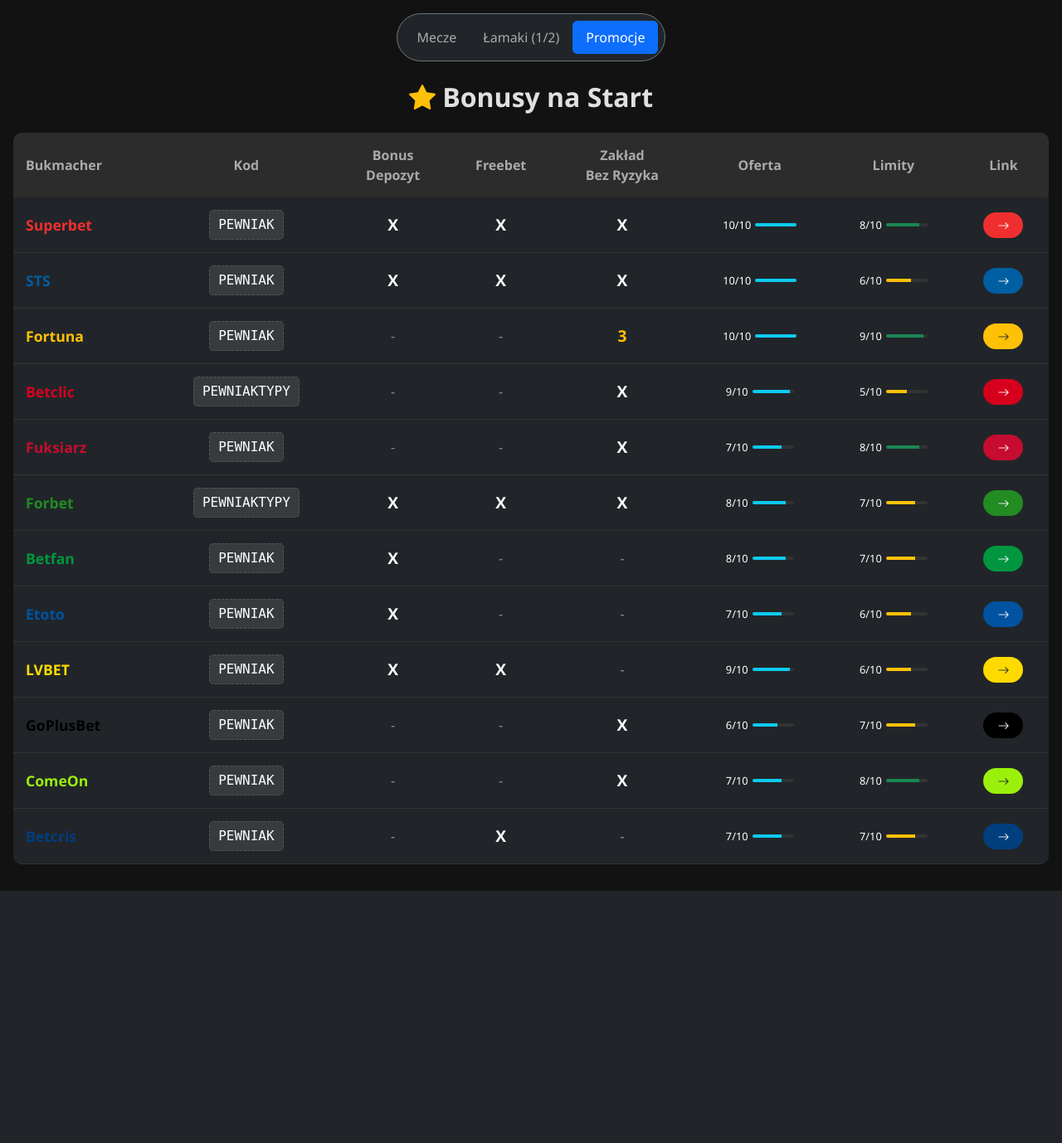
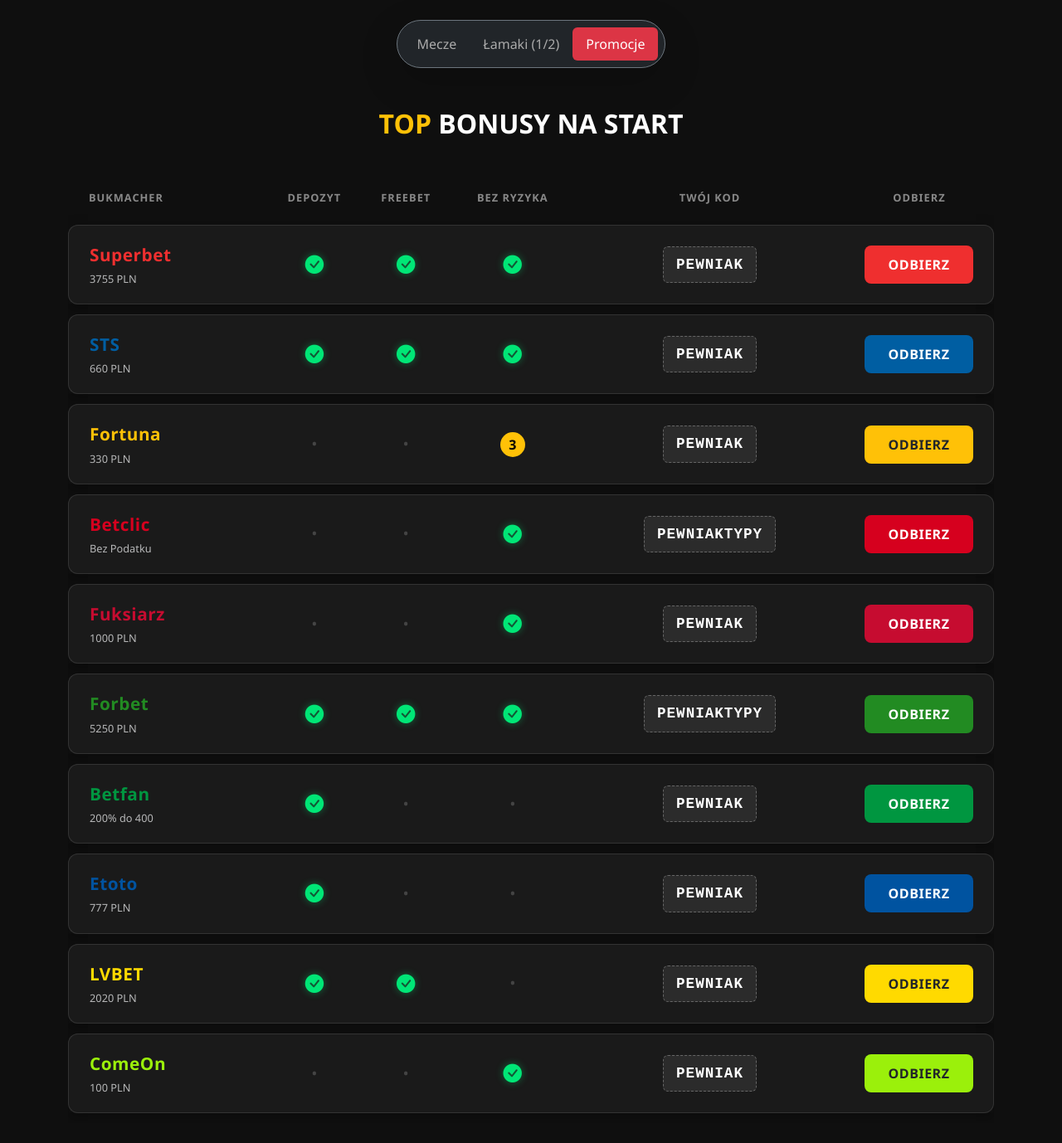
Before and after one commit to pewniaktypy/pewniaczek-pro, a Flask app: page /promocje in a window 1280 px wide. Shown: the whole page at 83% size. Before the commit the page ends 1074 px from the top, so only its background shows below. Run offline with Flask 3, Linux system fonts and the light colour scheme.

Commit message:
Nowoczesny Design Promocji

```diff
--- a/main.py
+++ b/main.py
@@ -198,57 +198,49 @@ def lamaki():
     matches = [json.loads(r['data_json']) for r in rows]
     return render_template('lamaki.html', matches=pd.DataFrame(matches), today_date=now_pl.strftime('%Y-%m-%d'), tomorrow_date=(now_pl + timedelta(days=1)).strftime('%Y-%m-%d'), current_view=date_str)
 
-# --- PROMOCJE: TABELA Z KRZYŻYKAMI (X) ---
+# --- ZAKTUALIZOWANA TRASA: PROMOCJE (MODERN) ---
 @app.route('/promocje')
 def promocje():
     promos = [
         {
             "name": "Superbet", "code": "PEWNIAK", "url": "https://superbet.pl/rejestracja?bonus=PEWNIAK", "color": "#ef2f2f",
-            "deposit": "X", "freebet": "X", "risk_free": "X", "offer_rating": 10, "limit_rating": 8
+            "deposit": "X", "freebet": "X", "risk_free": "X", "bonus_val": "3755 PLN"
         },
         {
             "name": "STS", "code": "PEWNIAK", "url": "https://record.stsaff.pl/_zgupHwwvAp7tzisnZM_GtWNd7ZgqdRLk/1/", "color": "#005ea2",
-            "deposit": "X", "freebet": "X", "risk_free": "X", "offer_rating": 10, "limit_rating": 6
+            "deposit": "X", "freebet": "X", "risk_free": "X", "bonus_val": "660 PLN"
         },
         {
             "name": "Fortuna", "code": "PEWNIAK", "url": "https://efortuna.pl", "color": "#ffc107", "text_dark": True,
-            "deposit": "", "freebet": "", "risk_free": "3", "offer_rating": 10, "limit_rating": 9
+            "deposit": "", "freebet": "", "risk_free": "3", "bonus_val": "330 PLN"
         },
         {
             "name": "Betclic", "code": "PEWNIAKTYPY", "url": "https://betclic.pl/landing/partner?id=SWO_550_7A&zone=458", "color": "#d6001e",
-            "deposit": "", "freebet": "", "risk_free": "X", "offer_rating": 9, "limit_rating": 5
+            "deposit": "", "freebet": "", "risk_free": "X", "bonus_val": "Bez Podatku"
         },
         {
             "name": "Fuksiarz", "code": "PEWNIAK", "url": "https://fuksem.pl/pewniak", "color": "#c60c30",
-            "deposit": "", "freebet": "", "risk_free": "X", "offer_rating": 7, "limit_rating": 8
+            "deposit": "", "freebet": "", "risk_free": "X", "bonus_val": "1000 PLN"
         },
         {
             "name": "Forbet", "code": "PEWNIAKTYPY", "url": "https://www.iforbet.pl/rejestracja/040b9f4849?kod=PEWNIAKTYPY", "color": "#228b22",
-            "deposit": "X", "freebet": "X", "risk_free": "X", "offer_rating": 8, "limit_rating": 7
+            "deposit": "X", "freebet": "X", "risk_free": "X", "bonus_val": "5250 PLN"
         },
         {
             "name": "Betfan", "code": "PEWNIAK", "url": "https://betfan.pl/lp/z4sfbmq4c4", "color": "#009640",
-            "deposit": "X", "freebet": "", "risk_free": "", "offer_rating": 8, "limit_rating": 7
+            "deposit": "X", "freebet": "", "risk_free": "", "bonus_val": "200% do 400"
         },
         {
             "name": "Etoto", "code": "PEWNIAK", "url": "https://rejestracja.etoto.pl/?btag=a_965b_417c_&siteid=965", "color": "#0053a0",
-            "deposit": "X", "freebet": "", "risk_free": "", "offer_rating": 7, "limit_rating": 6
+            "deposit": "X", "freebet": "", "risk_free": "", "bonus_val": "777 PLN"
         },
         {
             "name": "LVBET", "code": "PEWNIAK", "url": "https://m.lvbetpartners.pl/Redirect.aspx?mid=134&sid=1100&cid=&pid=&affid=656724", "color": "#ffda00", "text_dark": True,
-            "deposit": "X", "freebet": "X", "risk_free": "", "offer_rating": 9, "limit_rating": 6
-        },
-        {
-            "name": "GoPlusBet", "code": "PEWNIAK", "url": "https://www.goplusbet.pl/affiliates/?btag=pewniak", "color": "#000000",
-            "deposit": "", "freebet": "", "risk_free": "X", "offer_rating": 6, "limit_rating": 7
+            "deposit": "X", "freebet": "X", "risk_free": "", "bonus_val": "2020 PLN"
         },
         {
             "name": "ComeOn", "code": "PEWNIAK", "url": "https://bit.ly/comeon-pewniak", "color": "#9bf00b", "text_dark": True,
-            "deposit": "", "freebet": "", "risk_free": "X", "offer_rating": 7, "limit_rating": 8
-        },
-        {
-            "name": "Betcris", "code": "PEWNIAK", "url": "https://betcris.pl/affiliates/?btag=590141_l209166", "color": "#003e7e",
-            "deposit": "", "freebet": "X", "risk_free": "", "offer_rating": 7, "limit_rating": 7
+            "deposit": "", "freebet": "", "risk_free": "X", "bonus_val": "100 PLN"
         }
     ]
     return render_template('promocje.html', promos=promos)
--- a/templates/promocje.html
+++ b/templates/promocje.html
@@ -7,91 +7,140 @@
     <link href="https://cdn.jsdelivr.net/npm/bootstrap@5.3.0/dist/css/bootstrap.min.css" rel="stylesheet">
     <link rel="stylesheet" href="https://cdn.jsdelivr.net/npm/bootstrap-icons@1.11.0/font/bootstrap-icons.css">
     <style>
-        body { background-color: #121212; color: #e0e0e0; font-family: 'Segoe UI', sans-serif; }
-        .table-promos { background-color: #1e1e1e; border-radius: 10px; overflow: hidden; }
-        .table-promos th { background-color: #2c2c2c; color: #aaa; border: none; padding: 15px; text-align: center; vertical-align: middle; }
-        .table-promos td { border-color: #333; vertical-align: middle; padding: 15px; text-align: center; }
-        .bookie-name { font-weight: bold; font-size: 1.1rem; text-align: left; display: block; }
-        .bonus-mark { font-weight: bold; font-size: 1.2rem; color: #fff; }
-        .bonus-number { font-weight: bold; font-size: 1.2rem; color: #ffc107; }
+        body { background-color: #0f0f0f; color: #e0e0e0; font-family: 'Segoe UI', sans-serif; }
+
+        /* Nowoczesny styl tabeli jako oddzielnych kart */
+        .promo-table { border-collapse: separate; border-spacing: 0 12px; width: 100%; }
+        .promo-row {
+            background: #1a1a1a;
+            box-shadow: 0 4px 15px rgba(0,0,0,0.3);
+            transition: transform 0.2s, background 0.2s;
+        }
+        .promo-row:hover {
+            transform: scale(1.01);
+            background: #252525;
+            z-index: 10;
+            position: relative;
+        }
+        .promo-row td {
+            padding: 20px 15px;
+            vertical-align: middle;
+            border-top: 1px solid #333;
+            border-bottom: 1px solid #333;
+        }
+        .promo-row td:first-child { border-top-left-radius: 12px; border-bottom-left-radius: 12px; border-left: 1px solid #333; }
+        .promo-row td:last-child { border-top-right-radius: 12px; border-bottom-right-radius: 12px; border-right: 1px solid #333; }
+
+        /* Stylizacja elementów */
+        .bookie-name { font-weight: 800; font-size: 1.3rem; letter-spacing: 0.5px; display: block; }
+        .bonus-val { font-size: 0.8rem; opacity: 0.7; font-weight: normal; margin-top: 4px; display: block; }
+
+        .check-icon { color: #00e676; font-size: 1.4rem; text-shadow: 0 0 10px rgba(0, 230, 118, 0.4); }
+        .number-badge {
+            background: #ffc107; color: #000; font-weight: bold;
+            width: 30px; height: 30px; line-height: 30px;
+            border-radius: 50%; display: inline-block; text-align: center;
+        }
+        .dash { color: #444; font-size: 1.2rem; }
+
+        .code-container { text-align: center; }
         .code-box {
-            background: rgba(255, 255, 255, 0.1);
-            padding: 5px 10px;
-            border-radius: 5px;
-            font-family: monospace;
+            background: rgba(255, 255, 255, 0.08);
+            padding: 8px 15px;
+            border-radius: 6px;
+            font-family: 'Courier New', monospace;
             color: #fff;
-            border: 1px dashed #555;
+            border: 1px dashed #666;
+            font-weight: bold;
+            font-size: 1.1rem;
+            letter-spacing: 1px;
             display: inline-block;
         }
-        .rating-box { display: flex; align-items: center; justify-content: center; gap: 5px; font-size: 0.8rem; }
-        .progress { height: 4px; width: 50px; background-color: #333; }
-        .btn-claim { font-weight: bold; border-radius: 20px; transition: transform 0.2s; white-space: nowrap; }
-        .btn-claim:hover { transform: scale(1.05); filter: brightness(1.1); }
-        .nav-pills .nav-link.active { background-color: #0d6efd; }
+
+        .btn-claim {
+            font-weight: 700; border-radius: 8px;
+            padding: 10px 25px;
+            text-transform: uppercase;
+            letter-spacing: 0.5px;
+            width: 100%;
+            transition: all 0.3s ease;
+        }
+        .btn-claim:hover { box-shadow: 0 0 15px currentColor; filter: brightness(1.1); }
+
+        .nav-pills .nav-link.active { background-color: #dc3545; }
         .nav-pills .nav-link { color: #aaa; }
-        .col-left { text-align: left !important; }
+
+        /* Nagłówki tabeli */
+        .table-header th {
+            color: #888;
+            font-weight: 600;
+            text-transform: uppercase;
+            font-size: 0.8rem;
+            letter-spacing: 1px;
+            padding-bottom: 10px;
+            text-align: center;
+            border: none;
+        }
+        .col-left { text-align: left !important; padding-left: 25px !important; }
     </style>
   </head>
   <body>
-    <div class="container-fluid py-3 px-3">
-        <header class="d-flex justify-content-center mb-4">
-            <ul class="nav nav-pills p-2 bg-dark rounded-pill border border-secondary">
+    <div class="container py-4">
+        <header class="d-flex justify-content-center mb-5">
+            <ul class="nav nav-pills p-2 bg-dark rounded-pill border border-secondary shadow-lg">
                 <li class="nav-item"><a href="/" class="nav-link">Mecze</a></li>
                 <li class="nav-item"><a href="/lamaki" class="nav-link">Łamaki (1/2)</a></li>
                 <li class="nav-item"><a href="/promocje" class="nav-link active">Promocje</a></li>
             </ul>
         </header>
 
-        <h2 class="text-center mb-4 fw-bold"><i class="bi bi-star-fill text-warning"></i> Bonusy na Start</h2>
+        <h2 class="text-center mb-5 fw-bold text-white">
+            <span class="text-warning">TOP</span> BONUSY NA START
+        </h2>
 
         <div class="table-responsive">
-            <table class="table table-dark table-hover table-promos">
+            <table class="promo-table">
                 <thead>
-                    <tr>
+                    <tr class="table-header">
                         <th class="col-left">Bukmacher</th>
-                        <th>Kod</th>
-                        <th>Bonus<br>Depozyt</th>
+                        <th>Depozyt</th>
                         <th>Freebet</th>
-                        <th>Zakład<br>Bez Ryzyka</th>
-                        <th class="d-none d-md-table-cell">Oferta</th>
-                        <th class="d-none d-md-table-cell">Limity</th>
-                        <th>Link</th>
+                        <th>Bez Ryzyka</th>
+                        <th>Twój Kod</th>
+                        <th style="width: 180px;">Odbierz</th>
                     </tr>
                 </thead>
                 <tbody>
                     {% for p in promos %}
-                    <tr>
+                    <tr class="promo-row">
                         <td class="col-left">
                             <span class="bookie-name" style="color: {{ p.color }}">{{ p.name }}</span>
+                            <span class="bonus-val text-light">{{ p.bonus_val }}</span>
                         </td>
-                        <td>
+
+                        <td class="text-center">
+                            {% if p.deposit == "X" %}<i class="bi bi-check-circle-fill check-icon"></i>
+                            {% elif p.deposit %}<span class="number-badge">{{ p.deposit }}</span>
+                            {% else %}<span class="dash">&bull;</span>{% endif %}
+                        </td>
+                        <td class="text-center">
+                            {% if p.freebet == "X" %}<i class="bi bi-check-circle-fill check-icon"></i>
+                            {% elif p.freebet %}<span class="number-badge">{{ p.freebet }}</span>
+                            {% else %}<span class="dash">&bull;</span>{% endif %}
+                        </td>
+                        <td class="text-center">
+                            {% if p.risk_free == "X" %}<i class="bi bi-check-circle-fill check-icon"></i>
+                            {% elif p.risk_free %}<span class="number-badge">{{ p.risk_free }}</span>
+                            {% else %}<span class="dash">&bull;</span>{% endif %}
+                        </td>
+
+                        <td class="code-container">
                             <span class="code-box">{{ p.code }}</span>
                         </td>
-                        <td>
-                            {% if p.deposit == "X" %}<span class="bonus-mark">X</span>{% elif p.deposit %}<span class="bonus-number">{{ p.deposit }}</span>{% else %}<span class="text-muted">-</span>{% endif %}
-                        </td>
-                        <td>
-                            {% if p.freebet == "X" %}<span class="bonus-mark">X</span>{% elif p.freebet %}<span class="bonus-number">{{ p.freebet }}</span>{% else %}<span class="text-muted">-</span>{% endif %}
-                        </td>
-                        <td>
-                            {% if p.risk_free == "X" %}<span class="bonus-mark">X</span>{% elif p.risk_free %}<span class="bonus-number">{{ p.risk_free }}</span>{% else %}<span class="text-muted">-</span>{% endif %}
-                        </td>
 
-                        <td class="d-none d-md-table-cell">
-                            <div class="rating-box">
-                                <span>{{ p.offer_rating }}/10</span>
-                                <div class="progress"><div class="progress-bar bg-info" style="width: {{ p.offer_rating * 10 }}%"></div></div>
-                            </div>
-                        </td>
-                        <td class="d-none d-md-table-cell">
-                            <div class="rating-box">
-                                <span>{{ p.limit_rating }}/10</span>
-                                <div class="progress"><div class="progress-bar bg-{{ 'success' if p.limit_rating >= 8 else 'warning' }}" style="width: {{ p.limit_rating * 10 }}%"></div></div>
-                            </div>
-                        </td>
-                        <td>
-                            <a href="{{ p.url }}" target="_blank" class="btn btn-claim btn-sm px-3 {{ 'text-dark' if p.text_dark else 'text-white' }}" style="background-color: {{ p.color }}">
-                                <i class="bi bi-arrow-right"></i>
+                        <td class="text-end px-4">
+                            <a href="{{ p.url }}" target="_blank" class="btn btn-claim {{ 'text-dark' if p.text_dark else 'text-white' }}" style="background-color: {{ p.color }}">
+                                ODBIERZ
                             </a>
                         </td>
                     </tr>
```
Also changed, not shown: pewniaczek.db.
